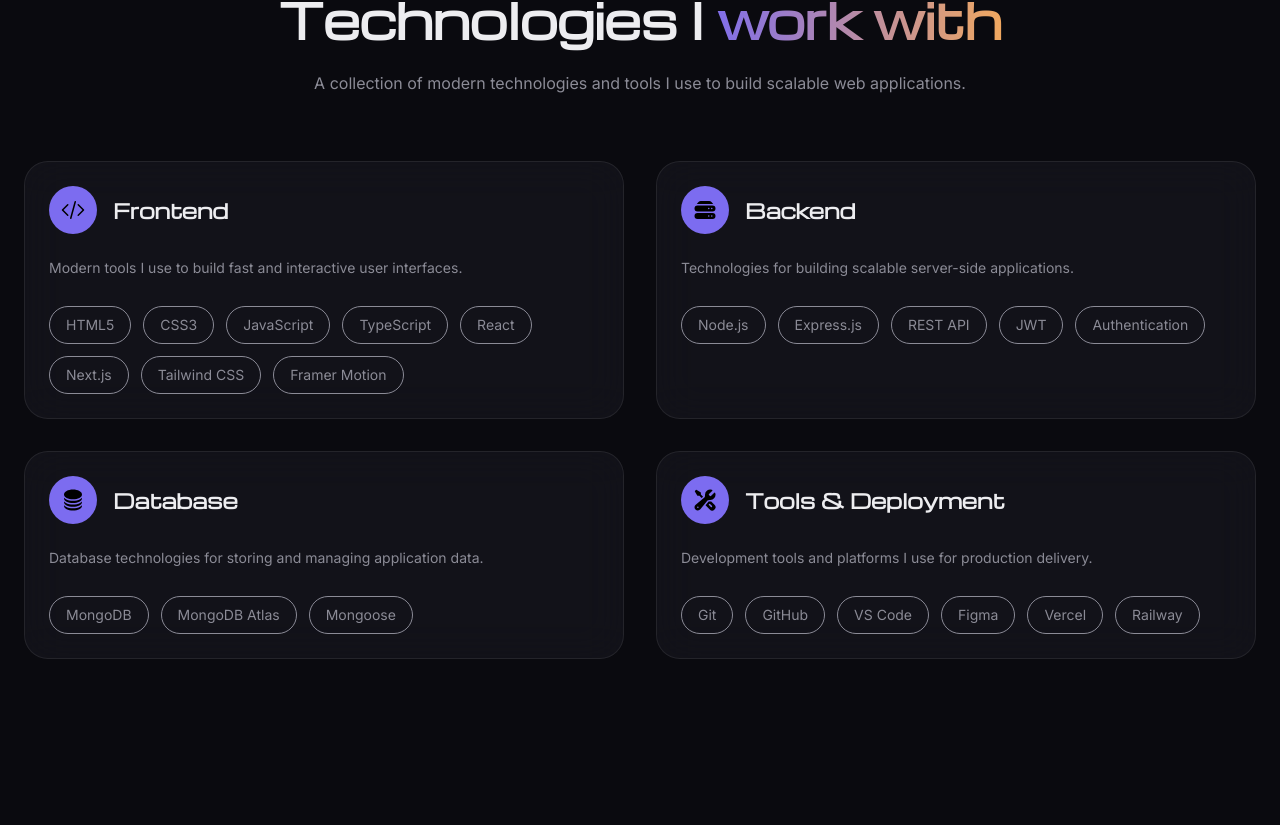
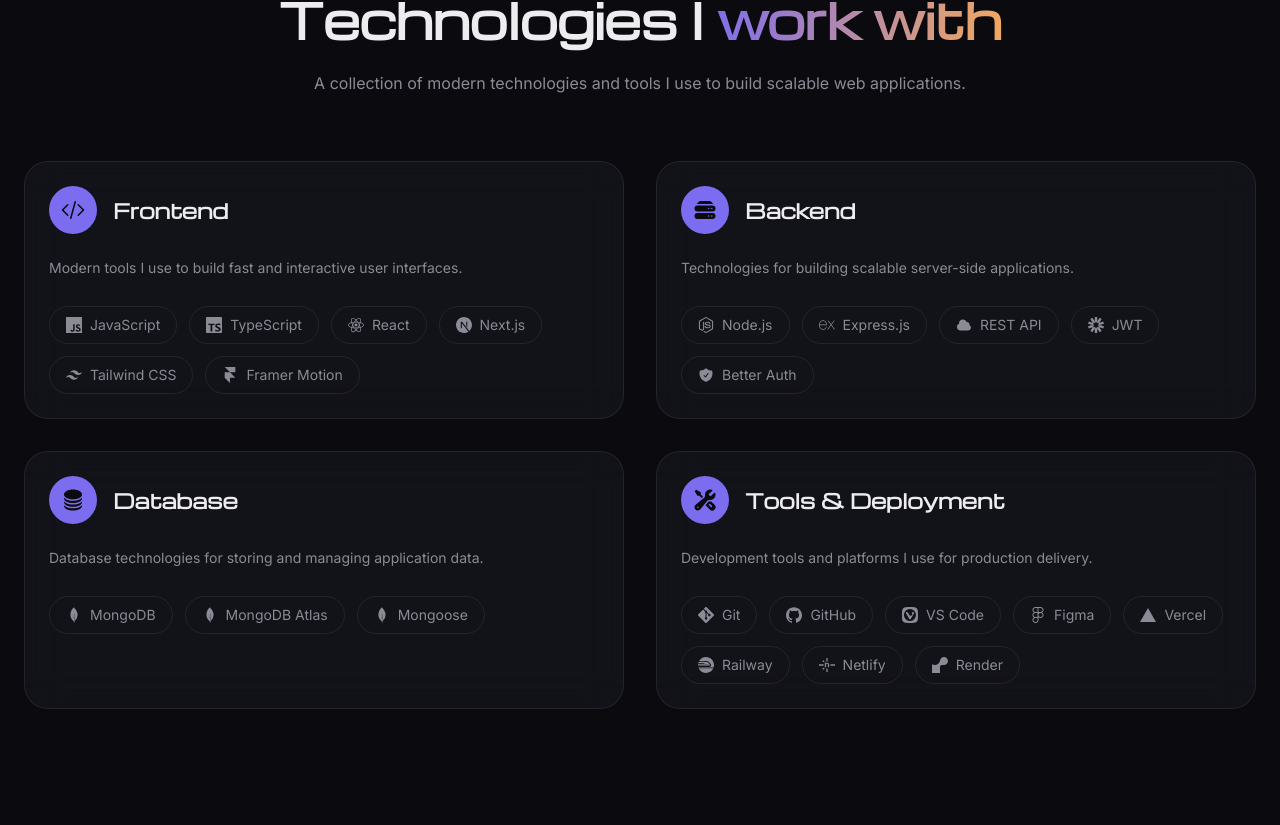
Before and after one commit to HasanMohammodZakaria/personal-portfolio, a Next.js app: page / in a window 1280 px wide. Shown: the part 4815-5640 px from the top of the page. Built offline with nearby package versions, Linux system fonts and the light colour scheme.

Commit message:
redesign TechStack section

```diff
--- a/src/components/home/TechStack.tsx
+++ b/src/components/home/TechStack.tsx
@@ -1,10 +1,6 @@
 "use client";
 
-
-import {
-  motion,
-} from "framer-motion";
-
+import { motion } from "framer-motion";
 
 import {
   HiCodeBracket,
@@ -13,268 +9,142 @@
   HiWrenchScrewdriver,
 } from "react-icons/hi2";
 
+import {
+  SiJavascript,
+  SiTypescript,
+  SiReact,
+  SiNextdotjs,
+  SiTailwindcss,
+  SiFramer,
+  SiNodedotjs,
+  SiExpress,
+  SiJsonwebtokens,
+  SiMongodb,
+  SiGit,
+  SiGithub,
+
+  SiFigma,
+  SiVercel,
+  SiRailway,
+  SiNetlify,
+  SiRender,
+  SiVivaldi,
+} from "react-icons/si";
+
+import { HiShieldCheck, HiCloud } from "react-icons/hi2";
 
 import SectionHeading from "@/components/ui/SectionHeading";
-
 import GlassCard from "@/components/ui/GlassCard";
 
-
-
-
 const techGroups = [
+  {
+    title: "Frontend",
+    description:
+      "Modern tools I use to build fast and interactive user interfaces.",
+    icon: HiCodeBracket,
+    technologies: [
+      { name: "JavaScript", icon: SiJavascript },
+      { name: "TypeScript", icon: SiTypescript },
+      { name: "React", icon: SiReact },
+      { name: "Next.js", icon: SiNextdotjs },
+      { name: "Tailwind CSS", icon: SiTailwindcss },
+      { name: "Framer Motion", icon: SiFramer },
+    ],
+  },
 
   {
-    title:"Frontend",
-
+    title: "Backend",
     description:
-      "Modern tools I use to build fast and interactive user interfaces.",
-
-    icon:HiCodeBracket,
-
-    technologies:[
-
-      "HTML5",
-
-      "CSS3",
-
-      "JavaScript",
-
-      "TypeScript",
-
-      "React",
-
-      "Next.js",
-
-      "Tailwind CSS",
-
-      "Framer Motion",
-
+      "Technologies for building scalable server-side applications.",
+    icon: HiServerStack,
+    technologies: [
+      { name: "Node.js", icon: SiNodedotjs },
+      { name: "Express.js", icon: SiExpress },
+      { name: "REST API", icon: HiCloud },
+      { name: "JWT", icon: SiJsonwebtokens },
+      { name: "Better Auth", icon: HiShieldCheck },
     ],
-
   },
 
-
+  {
+    title: "Database",
+    description:
+      "Database technologies for storing and managing application data.",
+    icon: HiCircleStack,
+    technologies: [
+      { name: "MongoDB", icon: SiMongodb },
+      { name: "MongoDB Atlas", icon: SiMongodb },
+      { name: "Mongoose", icon: SiMongodb },
+    ],
+  },
 
   {
-    title:"Backend",
-
-    description:
-      "Technologies for building scalable server-side applications.",
-
-    icon:HiServerStack,
-
-    technologies:[
-
-      "Node.js",
-
-      "Express.js",
-
-      "REST API",
-
-      "JWT",
-
-      "Authentication",
-
-    ],
-
-  },
-
-
-
-  {
-    title:"Database",
-
-    description:
-      "Database technologies for storing and managing application data.",
-
-    icon:HiCircleStack,
-
-    technologies:[
-
-      "MongoDB",
-
-      "MongoDB Atlas",
-
-      "Mongoose",
-
-    ],
-
-  },
-
-
-
-  {
-    title:"Tools & Deployment",
-
+    title: "Tools & Deployment",
     description:
       "Development tools and platforms I use for production delivery.",
-
-    icon:HiWrenchScrewdriver,
-
-    technologies:[
-
-      "Git",
-
-      "GitHub",
-
-      "VS Code",
-
-      "Figma",
-
-      "Vercel",
-
-      "Railway",
-
+    icon: HiWrenchScrewdriver,
+    technologies: [
+      { name: "Git", icon: SiGit },
+      { name: "GitHub", icon: SiGithub },
+      { name: "VS Code", icon: SiVivaldi },
+      { name: "Figma", icon: SiFigma },
+      { name: "Vercel", icon: SiVercel },
+      { name: "Railway", icon: SiRailway },
+      { name: "Netlify", icon: SiNetlify },
+      { name: "Render", icon: SiRender },
     ],
-
   },
-
-
 ];
 
-
-
-
-
-
-export default function TechStack(){
-
-
+export default function TechStack() {
   return (
-
-    <section
-
-      id="tech-stack"
-
-      className="
-        section-padding
-      "
-
-    >
-
-
-      <div
-
-        className="
-          mx-auto
-          max-w-7xl
-          px-6
-        "
-
-      >
-
-
-
+    <section id="tech-stack" className="section-padding">
+      <div className="mx-auto max-w-7xl px-6">
         <SectionHeading
-
           badge="Tech Stack"
-
           title="Technologies I"
-
           highlight="work with"
-
           description="
             A collection of modern technologies
             and tools I use to build scalable
             web applications.
           "
-
         />
 
-
-
-
-
-
-
-        <div
-
-          className="
-            mt-16
-            grid
-            gap-8
-            md:grid-cols-2
-          "
-
-        >
-
-
-          {
-            techGroups.map(
-
-              (group,index)=>{
-
-
+        <div className="mt-16 grid gap-8 md:grid-cols-2">
+          {techGroups.map((group, index) => {
             const Icon = group.icon;
 
-
             return (
-
               <motion.div
-
                 key={group.title}
-
-
                 initial={{
-
-                      opacity:0,
-
-                      y:40,
-
+                  opacity: 0,
+                  y: 40,
                 }}
-
-
                 whileInView={{
-
-                      opacity:1,
-
-                      y:0,
-
+                  opacity: 1,
+                  y: 0,
                 }}
-
-
                 viewport={{
-
-                      once:true,
-
+                  once: true,
                 }}
-
-
                 transition={{
-
-                      duration:.5,
-
-                      delay:index * .1,
-
+                  duration: 0.5,
+                  delay: index * 0.1,
                 }}
-
               >
-
-
-
                 <GlassCard
-
                   className="
                     h-full
                     p-6
+                    transition-colors
+                    duration-300
+                    hover:border-primary/40
                   "
-
                 >
-
-
-
+                  <div className="flex items-center gap-4">
                     <div
-
-                        className="
-                          flex
-                          items-center
-                          gap-4
-                        "
-
-                      >
-
-                        <div
-
                       className="
                         flex
                         h-12
@@ -283,137 +153,54 @@
                         justify-center
                         rounded-full
                         bg-primary
-                            text-black
+                        text-primary-foreground
                       "
-
                     >
-
-                          <Icon size={24}/>
-
-
+                      <Icon size={24} />
                     </div>
 
-
-
-                        <h3
-
-                          className="
-                            text-xl
-                            font-semibold
-                          "
-
-                        >
-
-                          {group.title}
-
-
-                        </h3>
-
-
+                    <h3 className="text-xl font-semibold">{group.title}</h3>
                   </div>
 
-
-
-
-
-
-                      <p
-
-                        className="
-                          mt-5
-                          text-sm
-                          leading-7
-                          text-muted
-                        "
-
-                      >
-
+                  <p className="mt-5 text-sm leading-7 text-muted">
                     {group.description}
-
-
                   </p>
 
+                  <div className="mt-6 flex flex-wrap gap-3">
+                    {group.technologies.map((tech) => {
+                      const TechIcon = tech.icon;
 
-
-
-
-
-
-                      <div
-
+                      return (
+                        <span
+                          key={tech.name}
                           className="
-                          mt-6
                             flex
-                          flex-wrap
-                          gap-3
-                        "
-
-                      >
-
-                        {
-                          group.technologies.map(
-
-                            (tech:string)=>(
-
-                              <span
-
-                                key={tech}
-
-                                className="
+                            items-center
+                            gap-2
                             rounded-full
                             border
-                                  border-default
+                            border-border-default
                             px-4
                             py-2
                             text-sm
                             text-muted
+                            transition-colors
+                            hover:border-border-strong
+                            hover:text-foreground
                           "
-
                         >
-
-                                {tech}
-
-
+                          <TechIcon size={16} />
+                          {tech.name}
                         </span>
-
-                            )
-
-                          )
+                      );
+                    })}
+                  </div>
+                </GlassCard>
+              </motion.div>
+            );
+          })}
+        </div>
+      </div>
+    </section>
+  );
 }
-
-
-                      </div>
-
-
-
-
-                    </GlassCard>
-
-
-
-                  </motion.div>
-
-
-                );
-
-
-              }
-
-            )
-          }
-
-
-
-        </div>
-
-
-
-
-      </div>
-
-
-    </section>
-
-  );
-
-}
```
Lines whose indentation alone changed are shown as unchanged.
